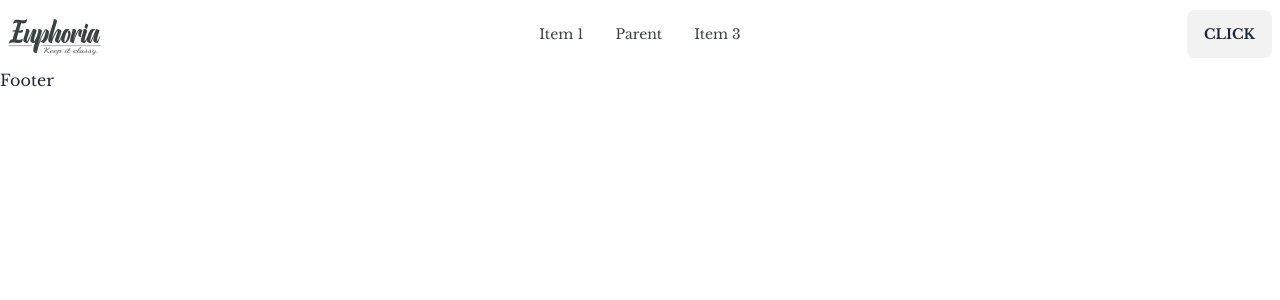
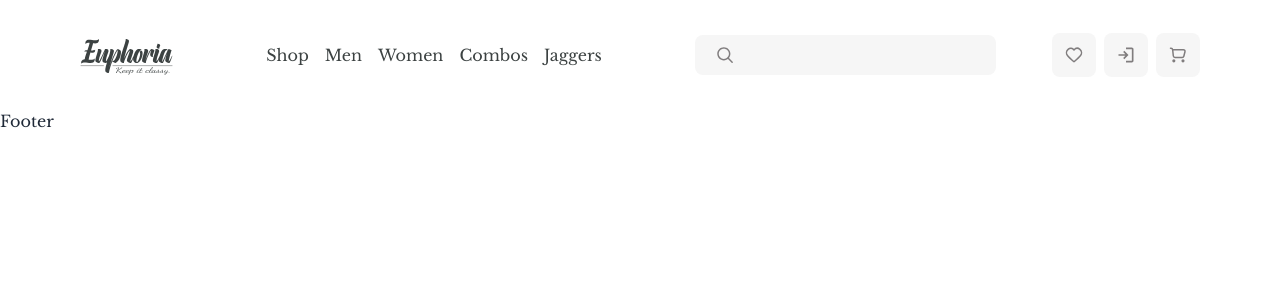
Before and after one commit to Sakib963/euphoria-client, a React (Vite) app: page / in a window 1280 px wide. Shown: the top 300 px of the page. Built offline with nearby package versions, Linux system fonts and the light colour scheme.

Commit message:
body max-w fixed;basic nav done

```diff
--- a/index.html
+++ b/index.html
@@ -13,7 +13,7 @@
       rel="stylesheet"
     />
   </head>
-  <body>
+  <body class="max-w-[1440px] mx-auto">
     <div id="root"></div>
     <script type="module" src="/src/main.jsx"></script>
   </body>
--- /dev/null
+++ b/src/assets/icons/CartIcon.jsx
@@ -0,0 +1,20 @@
+const CartIcon = () => {
+  return (
+    <svg
+      xmlns="http://www.w3.org/2000/svg"
+      width="20"
+      height="20"
+      viewBox="0 0 20 20"
+      fill="none"
+    >
+      <path
+        d="M2.5 3.33334H3.00526C3.85578 3.33334 4.56986 3.97376 4.6621 4.81926L5.3379 11.0141C5.43014 11.8596 6.14422 12.5 6.99474 12.5H14.205C14.9669 12.5 15.6317 11.9834 15.82 11.2452L16.9699 6.73593C17.2387 5.68213 16.4425 4.65742 15.355 4.65742H5.5M5.52063 15.5208H6.14563M5.52063 16.1458H6.14563M14.6873 15.5208H15.3123M14.6873 16.1458H15.3123M6.66667 15.8333C6.66667 16.2936 6.29357 16.6667 5.83333 16.6667C5.3731 16.6667 5 16.2936 5 15.8333C5 15.3731 5.3731 15 5.83333 15C6.29357 15 6.66667 15.3731 6.66667 15.8333ZM15.8333 15.8333C15.8333 16.2936 15.4602 16.6667 15 16.6667C14.5398 16.6667 14.1667 16.2936 14.1667 15.8333C14.1667 15.3731 14.5398 15 15 15C15.4602 15 15.8333 15.3731 15.8333 15.8333Z"
+        stroke="#807D7E"
+        strokeWidth="1.5"
+        strokeLinecap="round"
+      />
+    </svg>
+  );
+};
+
+export default CartIcon;
--- /dev/null
+++ b/src/assets/icons/HeartIcon.jsx
@@ -0,0 +1,23 @@
+const HeartIcon = () => {
+  return (
+    <svg
+      xmlns="http://www.w3.org/2000/svg"
+      width="20"
+      height="20"
+      viewBox="0 0 20 20"
+      fill="none"
+    >
+      <path
+        fillRule="evenodd"
+        clipRule="evenodd"
+        d="M9.99486 4.93014C8.49535 3.18262 5.99481 2.71255 4.11602 4.31275C2.23723 5.91295 1.97273 8.5884 3.44815 10.481C4.67486 12.0545 8.38733 15.3732 9.60407 16.4474C9.7402 16.5675 9.80827 16.6276 9.88766 16.6512C9.95695 16.6718 10.0328 16.6718 10.1021 16.6512C10.1815 16.6276 10.2495 16.5675 10.3857 16.4474C11.6024 15.3732 15.3149 12.0545 16.5416 10.481C18.017 8.5884 17.7848 5.89611 15.8737 4.31275C13.9626 2.72938 11.4944 3.18262 9.99486 4.93014Z"
+        stroke="#807D7E"
+        strokeWidth="1.5"
+        strokeLinecap="round"
+        strokeLinejoin="round"
+      />
+    </svg>
+  );
+};
+
+export default HeartIcon;
--- /dev/null
+++ b/src/assets/icons/LoginIcon.jsx
@@ -0,0 +1,17 @@
+const LoginIcon = () => {
+  return (
+    <svg
+      xmlns="http://www.w3.org/2000/svg"
+      width="20"
+      height="20"
+      viewBox="0 0 24 24"
+    >
+      <path
+        fill="#807D7E"
+        d="M12 21v-2h7V5h-7V3h7q.825 0 1.413.588T21 5v14q0 .825-.588 1.413T19 21h-7Zm-2-4l-1.375-1.45l2.55-2.55H3v-2h8.175l-2.55-2.55L10 7l5 5l-5 5Z"
+      />
+    </svg>
+  );
+};
+
+export default LoginIcon;
--- /dev/null
+++ b/src/assets/icons/SearchIcon.jsx
@@ -0,0 +1,18 @@
+const SearchIcon = () => {
+  return (
+    <svg
+      xmlns="http://www.w3.org/2000/svg"
+      width="20"
+      height="20"
+      viewBox="0 0 20 20"
+      fill="none"
+    >
+      <path
+        d="M16.6363 17.697C16.9292 17.9899 17.4041 17.9899 17.697 17.697C17.9899 17.4041 17.9899 16.9292 17.697 16.6363L16.6363 17.697ZM13.9167 8.83334C13.9167 11.6408 11.6408 13.9167 8.83334 13.9167V15.4167C12.4692 15.4167 15.4167 12.4692 15.4167 8.83334H13.9167ZM8.83334 13.9167C6.02589 13.9167 3.75 11.6408 3.75 8.83334H2.25C2.25 12.4692 5.19746 15.4167 8.83334 15.4167V13.9167ZM3.75 8.83334C3.75 6.02589 6.02589 3.75 8.83334 3.75V2.25C5.19746 2.25 2.25 5.19746 2.25 8.83334H3.75ZM8.83334 3.75C11.6408 3.75 13.9167 6.02589 13.9167 8.83334H15.4167C15.4167 5.19746 12.4692 2.25 8.83334 2.25V3.75ZM12.4697 13.5303L16.6363 17.697L17.697 16.6363L13.5303 12.4697L12.4697 13.5303Z"
+        fill="#807D7E"
+      />
+    </svg>
+  );
+};
+
+export default SearchIcon;
--- a/src/pages/Shared/Navbar/Navbar.jsx
+++ b/src/pages/Shared/Navbar/Navbar.jsx
@@ -1,53 +1,55 @@
+import CartIcon from "../../../assets/icons/CartIcon";
+import HeartIcon from "../../../assets/icons/HeartIcon";
+import LoginIcon from "../../../assets/icons/LoginIcon";
+import SearchIcon from "../../../assets/icons/SearchIcon";
 import logo from "../../../assets/images/euphoria-logo.svg";
 
 const Navbar = () => {
   const navOptions = (
     <>
       <li>
-        <a>Item 1</a>
+        <a>Shop</a>
       </li>
       <li>
-        <a>Parent</a>
+        <a>Men</a>
       </li>
       <li>
-        <a>Item 3</a>
+        <a>Women</a>
+      </li>
+      <li>
+        <a>Combos</a>
+      </li>
+      <li>
+        <a>Jaggers</a>
       </li>
     </>
   );
   return (
-    <div className="navbar bg-base-100 text-black">
-      <div className="navbar-start">
-        <div className="dropdown">
-          <label tabIndex={0} className="btn btn-ghost lg:hidden">
-            <svg
-              xmlns="http://www.w3.org/2000/svg"
-              className="h-5 w-5"
-              fill="none"
-              viewBox="0 0 24 24"
-              stroke="currentColor"
-            >
-              <path
-                strokeLinecap="round"
-                strokeLinejoin="round"
-                strokeWidth="2"
-                d="M4 6h16M4 12h8m-8 6h16"
-              />
-            </svg>
-          </label>
-          <ul
-            tabIndex={0}
-            className="menu menu-sm dropdown-content mt-3 z-[1] p-2 shadow bg-base-100 rounded-box w-52"
-          >
-            {navOptions}
-          </ul>
+    <div className="flex items-center justify-between lg:px-20 lg:py-8 bg-[#FFFFFF] text-black">
+      <div>
+        <img src={logo} alt="logo" />
+      </div>
+      <div>
+        <ul className="flex gap-4 text-base">{navOptions}</ul>
+      </div>
+      <div className="flex justify-between items-center gap-14">
+        <form className="flex items-center flex-row-reverse bg-[#F6F6F6] gap-3 py-2 px-5 rounded-lg">
+          <input className="bg-[#F6F6F6] outline-none" type="text" name="search" />
+          <button type="submit">
+            <SearchIcon></SearchIcon>
+          </button>
+        </form>
+        <div className="flex items-center gap-2">
+          <div className="p-3 bg-[#F6F6F6] rounded-lg cursor-pointer">
+            <HeartIcon></HeartIcon>
+          </div>
+          <div className="p-3 bg-[#F6F6F6] rounded-lg cursor-pointer">
+            <LoginIcon></LoginIcon>
+          </div>
+          <div className="p-3 bg-[#F6F6F6] rounded-lg cursor-pointer">
+            <CartIcon></CartIcon>
+          </div>
         </div>
-        <img src={logo} alt="Euphoria Logo" />
-      </div>
-      <div className="navbar-center hidden lg:flex">
-        <ul className="menu menu-horizontal px-1">{navOptions}</ul>
-      </div>
-      <div className="navbar-end">
-        <a className="btn">Click</a>
       </div>
     </div>
   );
```
